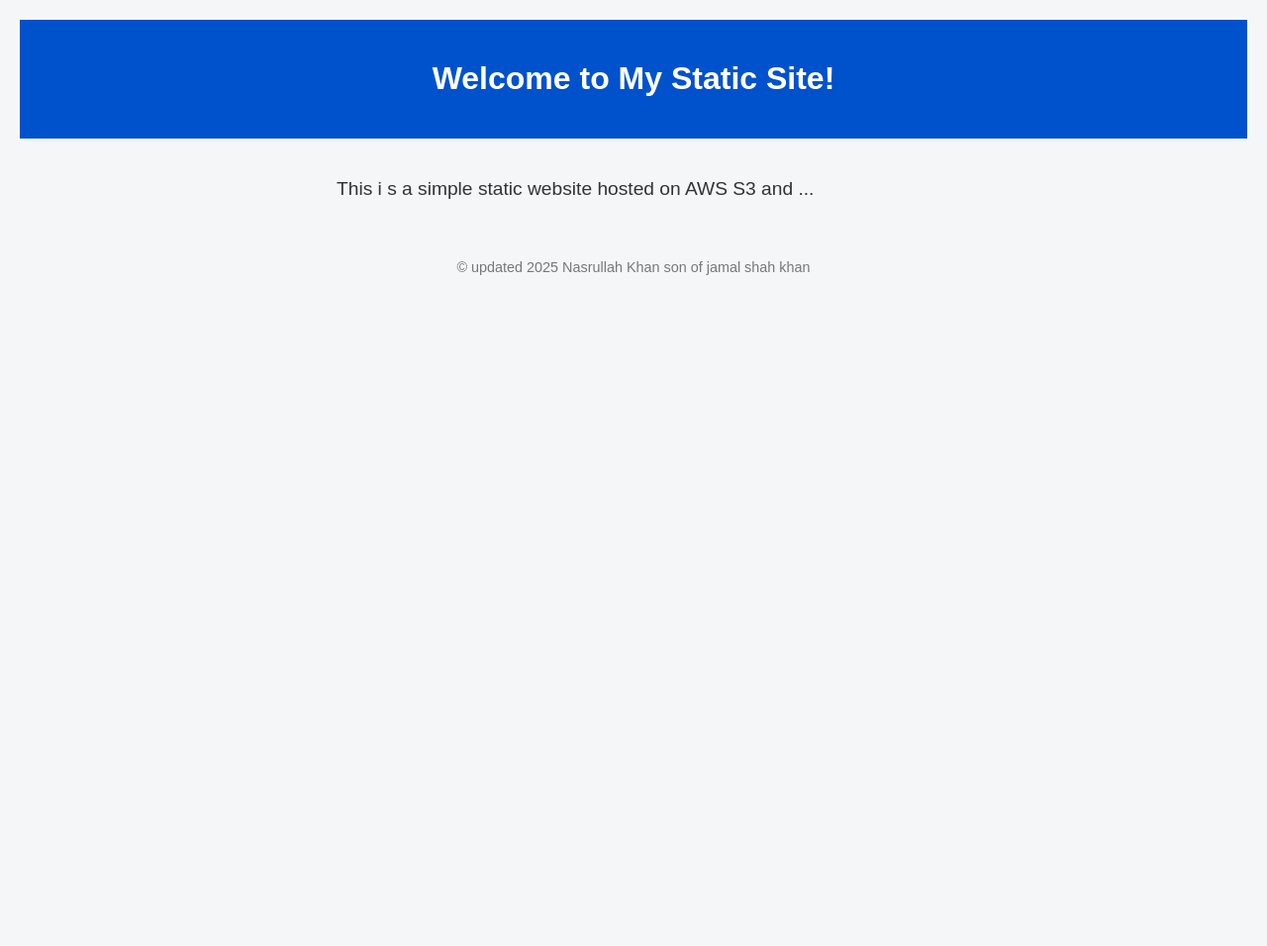
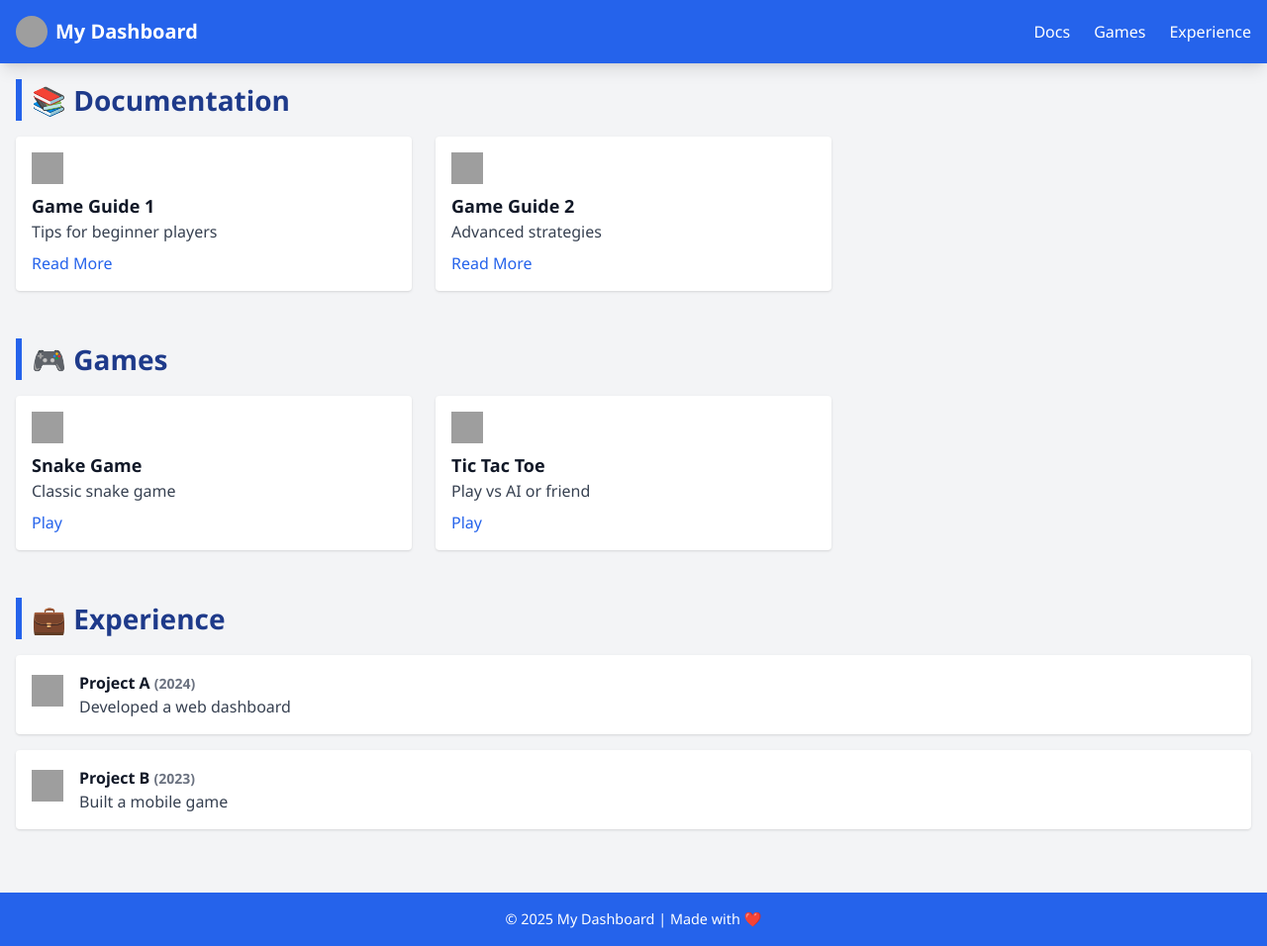
Before and after one commit to nasrullah878/github, a PHP site: page / in a window 1280 px wide. Shown: the whole page at 99% size. Before the commit the page ends 278 px from the top, so only its background shows below. Run offline with PHP 8.4, Linux system fonts and the light colour scheme; some libraries are stand-ins or nearby versions; grey boxes are pictures that could not be loaded.

Commit message:
addding new updates

```diff
--- /dev/null
+++ b/data.json
@@ -0,0 +1,14 @@
+{
+  "docs": [
+    { "title": "Game Guide 1", "link": "#", "description": "Tips for beginner players" },
+    { "title": "Game Guide 2", "link": "#", "description": "Advanced strategies" }
+  ],
+  "games": [
+    { "name": "Snake Game", "link": "#", "description": "Classic snake game" },
+    { "name": "Tic Tac Toe", "link": "#", "description": "Play vs AI or friend" }
+  ],
+  "experience": [
+    { "title": "Project A", "date": "2024", "description": "Developed a web dashboard" },
+    { "title": "Project B", "date": "2023", "description": "Built a mobile game" }
+  ]
+}
--- a/index.html
+++ b/index.html
@@ -1,20 +1,64 @@
 <!DOCTYPE html>
 <html lang="en">
 <head>
-  <meta charset="UTF-8" />
-  <meta name="viewport" content="width=device-width, initial-scale=1" />
-  <title>My Static Site</title>
-  <link rel="stylesheet" href="style.css" />
+  <meta charset="UTF-8">
+  <meta name="viewport" content="width=device-width, initial-scale=1.0">
+  <title>My Dashboard</title>
+  <script src="https://cdn.tailwindcss.com"></script>
+  <link rel="stylesheet" href="style.css">
 </head>
-<body>
-  <header>
-    <h1>Welcome to My Static Site!</h1>
-  </header>
-  <main>
-    <p>This i  s a simple static website hosted on AWS S3 and ...</p>
+<body class="bg-gray-100 text-gray-900">
+
+  <!-- Navbar -->
+  <nav class="bg-blue-600 p-4 text-white flex justify-between items-center shadow-lg">
+    <div class="flex items-center space-x-2">
+      <img src="assets/logo.png" alt="Logo" class="h-8 w-8 rounded-full">
+      <span class="text-xl font-bold">My Dashboard</span>
+    </div>
+    <ul class="hidden md:flex space-x-6">
+      <li><a href="#docs" class="hover:underline">Docs</a></li>
+      <li><a href="#games" class="hover:underline">Games</a></li>
+      <li><a href="#experience" class="hover:underline">Experience</a></li>
+    </ul>
+    <button class="md:hidden" id="menu-btn">☰</button>
+  </nav>
+
+  <!-- Mobile Menu -->
+  <div class="md:hidden p-4 hidden" id="mobile-menu">
+    <a href="#docs" class="block py-2">Docs</a>
+    <a href="#games" class="block py-2">Games</a>
+    <a href="#experience" class="block py-2">Experience</a>
+  </div>
+
+  <!-- Main Content -->
+  <main class="container mx-auto p-4 space-y-12">
+
+    <!-- Docs Section -->
+    <section id="docs">
+      <h2 class="section-title">📚 Documentation</h2>
+      <div id="docs-container" class="grid grid-cols-1 sm:grid-cols-2 lg:grid-cols-3 gap-6"></div>
+    </section>
+
+    <!-- Games Section -->
+    <section id="games">
+      <h2 class="section-title">🎮 Games</h2>
+      <div id="games-container" class="grid grid-cols-1 sm:grid-cols-2 lg:grid-cols-3 gap-6"></div>
+    </section>
+
+    <!-- Experience Section -->
+    <section id="experience">
+      <h2 class="section-title">💼 Experience</h2>
+      <div id="experience-container" class="space-y-4"></div>
+    </section>
+
   </main>
-  <footer>
-    <p>© updated  2025 Nasrullah Khan son of jamal shah khan</p>
+
+  <!-- Footer -->
+  <footer class="bg-blue-600 text-white text-center p-4 mt-12">
+    <p>&copy; 2025 My Dashboard | Made with ❤️</p>
   </footer>
+
+  <!-- Scripts -->
+  <script src="scripts.js"></script>
 </body>
 </html>
--- /dev/null
+++ b/scripts.js
@@ -0,0 +1,48 @@
+// Toggle mobile menu
+const menuBtn = document.getElementById('menu-btn');
+const mobileMenu = document.getElementById('mobile-menu');
+menuBtn.addEventListener('click', () => {
+  mobileMenu.classList.toggle('hidden');
+});
+
+// Fetch data.json and populate dashboard
+fetch('data.json')
+  .then(res => res.json())
+  .then(data => {
+    const docsContainer = document.getElementById('docs-container');
+    data.docs.forEach(doc => {
+      docsContainer.innerHTML += `
+        <div class="bg-white p-4 rounded shadow card">
+          <img src="assets/doc-icon.svg" class="h-8 w-8 mb-2" alt="Doc Icon">
+          <h3 class="font-bold text-lg">${doc.title}</h3>
+          <p class="text-gray-700">${doc.description}</p>
+          <a href="${doc.link}" class="text-blue-600 hover:underline mt-2 inline-block">Read More</a>
+        </div>
+      `;
+    });
+
+    const gamesContainer = document.getElementById('games-container');
+    data.games.forEach(game => {
+      gamesContainer.innerHTML += `
+        <div class="bg-white p-4 rounded shadow card">
+          <img src="assets/game-icon.svg" class="h-8 w-8 mb-2" alt="Game Icon">
+          <h3 class="font-bold text-lg">${game.name}</h3>
+          <p class="text-gray-700">${game.description}</p>
+          <a href="${game.link}" class="text-blue-600 hover:underline mt-2 inline-block">Play</a>
+        </div>
+      `;
+    });
+
+    const expContainer = document.getElementById('experience-container');
+    data.experience.forEach(exp => {
+      expContainer.innerHTML += `
+        <div class="bg-white p-4 rounded shadow card flex items-start space-x-4">
+          <img src="assets/exp-icon.svg" class="h-8 w-8 mt-1" alt="Experience Icon">
+          <div>
+            <h3 class="font-bold">${exp.title} <span class="text-gray-500 text-sm">(${exp.date})</span></h3>
+            <p class="text-gray-700">${exp.description}</p>
+          </div>
+        </div>
+      `;
+    });
+  });
--- a/style.css
+++ b/style.css
@@ -1,27 +1,29 @@
+/* General custom styles */
 body {
-  font-family: Arial, sans-serif;
-  background-color: #f4f6f8;
-  margin: 0;
-  padding: 20px;
-  color: #333;
+  font-family: 'Segoe UI', Tahoma, Geneva, Verdana, sans-serif;
 }
 
-header {
-  background-color: #0052cc;
-  color: white;
-  padding: 20px;
-  text-align: center;
+/* Section Titles */
+.section-title {
+  font-size: 1.75rem;
+  font-weight: bold;
+  margin-bottom: 1rem;
+  color: #1e3a8a; /* Dark Blue */
+  border-left: 6px solid #2563eb;
+  padding-left: 10px;
 }
 
-main {
-  margin: 40px auto;
-  max-width: 600px;
-  font-size: 1.2em;
+/* Cards */
+.card {
+  transition: transform 0.2s ease, box-shadow 0.2s ease;
 }
 
-footer {
-  text-align: center;
-  color: #777;
-  margin-top: 60px;
-  font-size: 0.9em;
+.card:hover {
+  transform: translateY(-5px);
+  box-shadow: 0 8px 20px rgba(0, 0, 0, 0.15);
 }
+
+/* Footer */
+footer p {
+  font-size: 0.9rem;
+}
```
Also changed, not shown: assets/logo.jpg (added), assets/logo2.jpeg (added).
